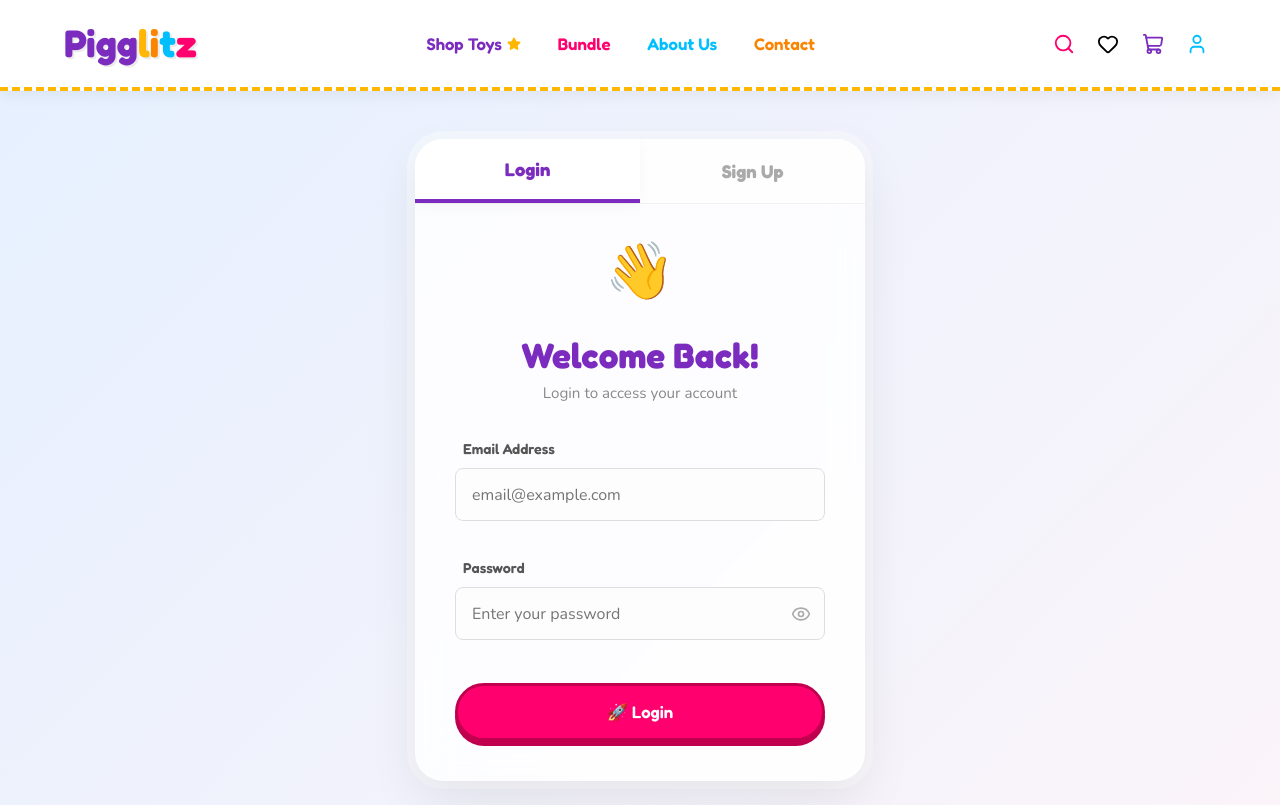
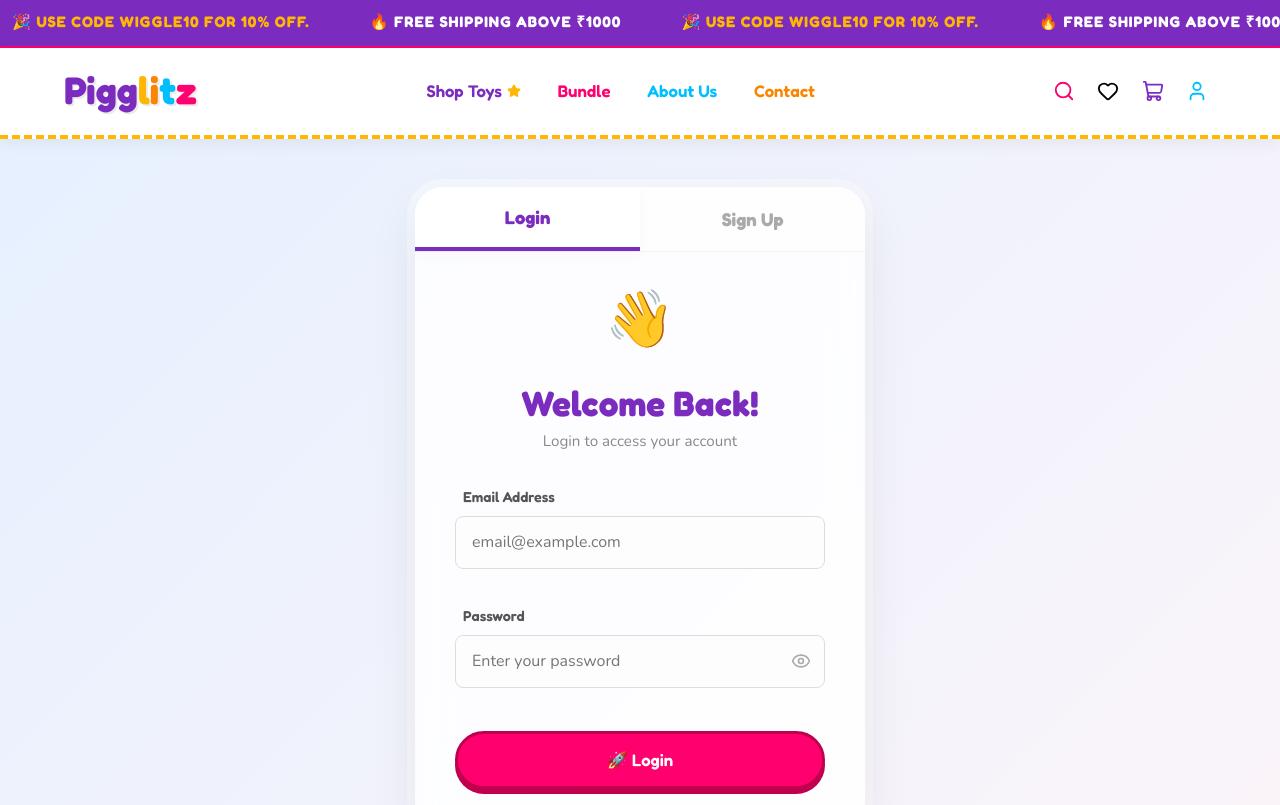
Before and after one commit to Rachit246-art/toy, a React (Vite) app in the folder frontend/: page /login in a window 1280 px wide. Shown: the top 805 px of the page. Built offline with nearby package versions, Linux system fonts and the light colour scheme; no server answers.

Commit message:
Add dynamic Announcement Bar and Admin Settings

```diff
--- a/frontend/src/components/Navbar.css
+++ b/frontend/src/components/Navbar.css
@@ -1,3 +1,38 @@
+/* ─── Announcement Bar ─── */
+.announcement-bar {
+  background-color: var(--color-purple);
+  color: white;
+  padding: 10px 0;
+  overflow: hidden;
+  white-space: nowrap;
+  position: relative;
+  width: 100%;
+  border-bottom: 2px solid var(--color-pink);
+}
+
+.announcement-content {
+  display: inline-block;
+  white-space: nowrap;
+  animation: scroll-left 25s linear infinite;
+}
+
+.announcement-content span {
+  font-family: var(--font-heading);
+  font-weight: 700;
+  font-size: 0.95rem;
+  letter-spacing: 1px;
+  margin-right: 60px;
+}
+
+.announcement-content span:nth-child(even) {
+  color: var(--color-yellow);
+}
+
+@keyframes scroll-left {
+  0% { transform: translateX(0); }
+  100% { transform: translateX(-50%); }
+}
+
 /* ─── Navbar Shell ─── */
 .navbar {
   background-color: white;
--- a/frontend/src/components/Navbar.tsx
+++ b/frontend/src/components/Navbar.tsx
@@ -1,7 +1,6 @@
-import React from 'react';
+import React, { useState, useEffect } from 'react';
 import { ShoppingCart, Menu, Search, Star, User, X, Heart } from 'lucide-react';
 import { useNavigate } from 'react-router-dom';
-import { useState } from 'react';
 import { useCart } from '../context/CartContext';
 import { useWishlist } from '../context/WishlistContext';
 import './Navbar.css';
@@ -12,6 +11,18 @@ const Navbar: React.FC = () => {
   const { wishlistCount } = useWishlist();
   const [menuOpen, setMenuOpen] = useState(false);
   const [showProfileMenu, setShowProfileMenu] = useState(false);
+  const [announcement1, setAnnouncement1] = useState('🔥 FREE SHIPPING ABOVE ₹1000');
+  const [announcement2, setAnnouncement2] = useState('🎉 USE CODE WIGGLE10 FOR 10% OFF.');
+
+  useEffect(() => {
+    fetch('/api/settings/announcements')
+      .then(res => res.json())
+      .then(data => {
+        if (data.announcementText1) setAnnouncement1(data.announcementText1);
+        if (data.announcementText2) setAnnouncement2(data.announcementText2);
+      })
+      .catch(err => console.error("Error fetching announcements:", err));
+  }, []);
 
   const userStr = localStorage.getItem('user');
   const user = userStr ? JSON.parse(userStr) : null;
@@ -30,8 +41,21 @@ const Navbar: React.FC = () => {
   };
 
   return (
-    <nav className="navbar">
-      <div className="container navbar-container">
+    <>
+      <div className="announcement-bar">
+        <div className="announcement-content">
+          <span>{announcement1}</span>
+          <span>{announcement2}</span>
+          <span>{announcement1}</span>
+          <span>{announcement2}</span>
+          <span>{announcement1}</span>
+          <span>{announcement2}</span>
+          <span>{announcement1}</span>
+          <span>{announcement2}</span>
+        </div>
+      </div>
+      <nav className="navbar">
+        <div className="container navbar-container">
         {/* Logo */}
         <div className="navbar-logo" onClick={() => goTo('/')}>
           <span className="logo-text text-purple">Pigg</span>
@@ -126,6 +150,7 @@ const Navbar: React.FC = () => {
         </div>
       )}
     </nav>
+    </>
   );
 };
 
--- a/frontend/src/pages/AdminPanel.tsx
+++ b/frontend/src/pages/AdminPanel.tsx
@@ -73,6 +73,9 @@ const AdminPanel: React.FC = () => {
   // ── Site Settings ──
   const [showcaseUrl, setShowcaseUrl] = useState('');
   const [showcaseMsg, setShowcaseMsg] = useState('');
+  const [announcementText1, setAnnouncementText1] = useState('');
+  const [announcementText2, setAnnouncementText2] = useState('');
+  const [announcementMsg, setAnnouncementMsg] = useState('');
 
   // ── Add product form ──
   const [name, setName] = useState('');
@@ -175,11 +178,29 @@ const AdminPanel: React.FC = () => {
     try { const r = await axios.get(`${API_BASE}/api/settings/showcase-video`); setShowcaseUrl(r.data.showcaseVideoUrl); }
     catch (e) { console.error(e); }
   };
+  const fetchAnnouncements = async () => {
+    try {
+      const r = await axios.get(`${API_BASE}/api/settings/announcements`);
+      setAnnouncementText1(r.data.announcementText1 || '');
+      setAnnouncementText2(r.data.announcementText2 || '');
+    } catch (e) { console.error(e); }
+  };
 
   useEffect(() => {
     if (!token()) { navigate('/login', { replace: true }); return; }
-    checkDb(); fetchProducts(); fetchReels(); fetchOrders(); fetchUsers(); fetchCoupons(); fetchShowcaseVideo();
+    checkDb(); fetchProducts(); fetchReels(); fetchOrders(); fetchUsers(); fetchCoupons(); fetchShowcaseVideo(); fetchAnnouncements();
   }, [navigate]);
+
+  const handleSaveAnnouncements = async (e: React.FormEvent) => {
+    e.preventDefault(); setAnnouncementMsg('');
+    try {
+      await axios.put(`${API_BASE}/api/settings/announcements`,
+        { announcementText1, announcementText2 },
+        { headers: { Authorization: `Bearer ${token()}` } }
+      );
+      setAnnouncementMsg('✅ Announcements updated!');
+    } catch { setAnnouncementMsg('❌ Failed to update announcements.'); }
+  };
 
   // ── Add product ──
   const handleAddProduct = async (e: React.FormEvent) => {
@@ -637,6 +658,26 @@ const AdminPanel: React.FC = () => {
               <strong>Tip:</strong> Ensure you use an embed URL. E.g., <code>https://www.youtube.com/embed/dQw4w9WgXcQ</code>
             </div>
           </div>
+
+          <div className="admin-form-container reel-form-container">
+            <h3 className="text-pink" style={{marginBottom:'1.2rem',display:'flex',alignItems:'center',gap:'0.5rem'}}>
+              <Ticket size={18}/> Top Announcements
+            </h3>
+            <form onSubmit={handleSaveAnnouncements} className="admin-form">
+              <label className="field-label">Announcement 1 (e.g. Free Shipping)</label>
+              <input type="text" placeholder="Announcement 1"
+                value={announcementText1} onChange={e => setAnnouncementText1(e.target.value)} required className="playful-input" />
+
+              <label className="field-label">Announcement 2 (e.g. Coupon Code)</label>
+              <input type="text" placeholder="Announcement 2"
+                value={announcementText2} onChange={e => setAnnouncementText2(e.target.value)} required className="playful-input" />
+
+              <button type="submit" className="btn-playful btn-primary" style={{ marginTop: '0.5rem' }}>
+                <Save size={16} style={{marginRight:'0.4rem',verticalAlign:'middle'}}/> Save Announcements
+              </button>
+              {announcementMsg && <p className="reel-msg">{announcementMsg}</p>}
+            </form>
+          </div>
         </div>
 
         <div className="admin-reels-section">
```
Also changed, not shown: 1 other file (tests, documents, lock files or other folders).
